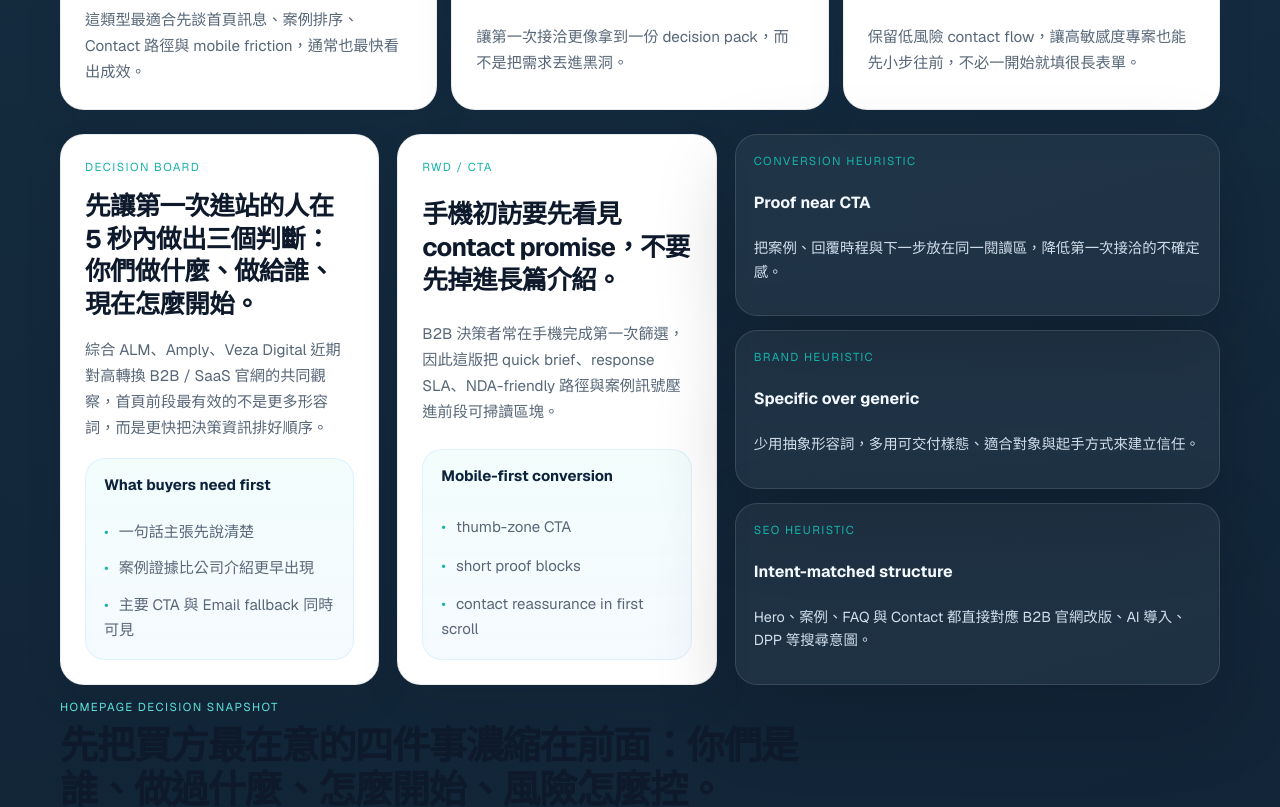
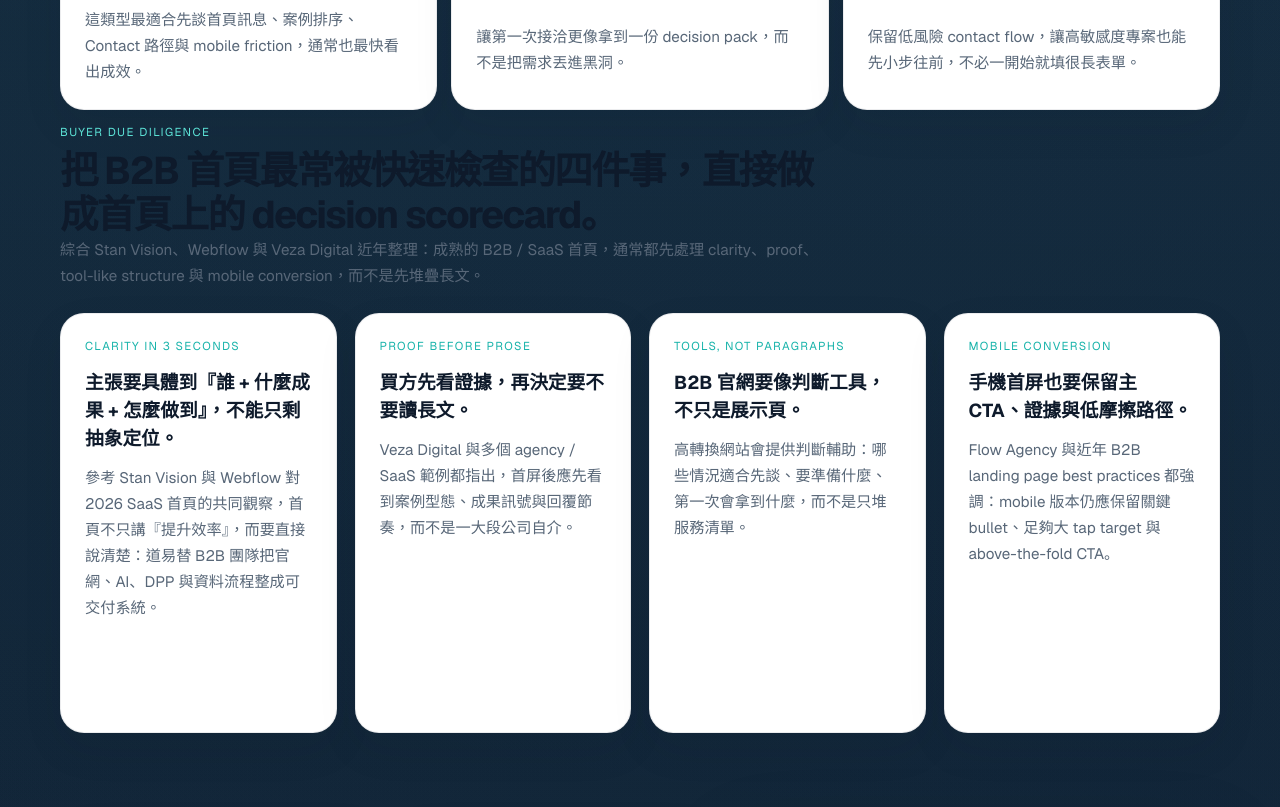
Before and after one commit to yangyen1977-wq/daoyi-website-2026, a Next.js app: page / in a window 1280 px wide. Shown: the part 3240-4047 px from the top of the page. Built offline with nearby package versions, Linux system fonts and the light colour scheme.

Commit message:
Refine homepage buyer scorecard and contact intake

```diff
--- a/src/app/globals.css
+++ b/src/app/globals.css
@@ -243,6 +243,21 @@ a:hover {
   margin: 18px 0 6px;
 }
 
+.homepage-scorecard-grid {
+  align-items: stretch;
+}
+
+.homepage-scorecard-card {
+  display: flex;
+  flex-direction: column;
+  gap: 14px;
+}
+
+.homepage-scorecard-card strong {
+  color: #ffffff;
+  margin-top: auto;
+}
+
 .hero-inline-proof-card {
   border: 1px solid rgba(255, 255, 255, 0.1);
   background: rgba(255, 255, 255, 0.04);
--- a/src/app/page.tsx
+++ b/src/app/page.tsx
@@ -35,6 +35,7 @@ import {
   homepageBuyerFitCards,
   homepageContactCompare,
   homepageMomentumCards,
+  homepageHeuristicScorecard,
 } from "@/lib/site";
 import { Hero } from "@/components/hero";
 import { QuickBriefForm } from "@/components/quick-brief-form";
@@ -189,6 +190,23 @@ export default function Home() {
           </div>
         </div>
       </section>
+
+      <Section
+        eyebrow="Buyer due diligence"
+        title="把 B2B 首頁最常被快速檢查的四件事，直接做成首頁上的 decision scorecard。"
+        description="綜合 Stan Vision、Webflow 與 Veza Digital 近年整理：成熟的 B2B / SaaS 首頁，通常都先處理 clarity、proof、tool-like structure 與 mobile conversion，而不是先堆疊長文。"
+      >
+        <div className="card-grid four-up homepage-scorecard-grid">
+          {homepageHeuristicScorecard.map((item) => (
+            <article key={item.title} className="feature-surface homepage-scorecard-card">
+              <span className="mini-label accent">{item.label}</span>
+              <h3>{item.title}</h3>
+              <p>{item.detail}</p>
+              <strong>{item.action}</strong>
+            </article>
+          ))}
+        </div>
+      </Section>
 
       <section className="homepage-decision-board" aria-label="首頁決策板">
         <div className="shell">
--- a/src/components/quick-brief-form.tsx
+++ b/src/components/quick-brief-form.tsx
@@ -9,6 +9,7 @@ const projectFocusOptions = [
   "知識平台 / 內容治理",
   "DPP / 永續資料",
   "案例頁 / Contact 轉換優化",
+  "先做首頁 / Contact 快速診斷",
 ];
 
 type FormState = {
@@ -43,9 +44,9 @@ export function QuickBriefForm() {
 
   return (
     <form id="quick-brief" className="quick-brief-form feature-surface" onSubmit={handleSubmit}>
-      <span className="mini-label accent">Baymard：3 欄 CTA 最少阻力</span>
+      <span className="mini-label accent">Low-friction intake / 3 欄先開始</span>
       <h3>快速丟出專案重點</h3>
-      <p>這裡只問姓名、公司與本次焦點，讓第一次聯絡維持低摩擦。若你要談品牌官網、案例頁強化、AI 導入或 DPP，這份 brief 都能直接開始。</p>
+      <p>這裡只問姓名、公司與本次焦點，讓第一次聯絡維持低摩擦。若你要談品牌官網、案例頁強化、AI 導入、DPP，或只是先想做一輪首頁 / Contact 診斷，這份 brief 都能直接開始。</p>
 
       <label className="form-field">
         <span>姓名</span>
--- a/src/lib/site.ts
+++ b/src/lib/site.ts
@@ -2,7 +2,7 @@ export const siteConfig = {
   name: "道易科技 DaoYi Technology",
   shortName: "DaoYi Technology",
   description:
-    "道易科技協助 B2B 品牌、製造業與研究型組織規劃官網改版、AI 導入、知識平台與數位產品護照 DPP，將複雜資料與流程整理成可運作、可維運、可成長的數位成果。",
+    "道易科技協助 B2B 品牌、製造業與研究型組織規劃官網改版、AI 導入、知識平台與數位產品護照 DPP，將複雜資料、案例證據與流程整理成可運作、可維運、可成長的數位成果。",
   url: "https://yangyen1977-wq.github.io/daoyi-website-2026",
   email: "hello@daoyidh.com",
   phone: "+886-6-000-0000",
@@ -1274,25 +1274,25 @@ export const homepageHeuristicScorecard = [
   {
     label: "Clarity in 3 seconds",
     title: "主張要具體到『誰 + 什麼成果 + 怎麼做到』，不能只剩抽象定位。",
-    detail: "參考 Powered by Search 的 product-page 框架，首頁不只講『提升效率』，而要直接說清楚：道易替 B2B 團隊把官網、AI、DPP 與資料流程整成可交付系統。",
+    detail: "參考 Stan Vision 與 Webflow 對 2026 SaaS 首頁的共同觀察，首頁不只講『提升效率』，而要直接說清楚：道易替 B2B 團隊把官網、AI、DPP 與資料流程整成可交付系統。",
     action: "這版已把 target buyer 與交付樣態拉到 hero、品牌摘要與 decision path。",
   },
   {
     label: "Proof before prose",
     title: "買方先看證據，再決定要不要讀長文。",
-    detail: "參考 Veza / Axon 的 2026 觀察，首屏後應先看到案例型態、成果訊號與回覆節奏，而不是一大段公司自介。",
+    detail: "Veza Digital 與多個 agency / SaaS 範例都指出，首屏後應先看到案例型態、成果訊號與回覆節奏，而不是一大段公司自介。",
     action: "首頁前段持續把 proof ledger、案例快照與 response SLA 擺在 CTA 周邊。",
   },
   {
     label: "Tools, not paragraphs",
     title: "B2B 官網要像判斷工具，不只是展示頁。",
-    detail: "Axon Garside 強調 2026 的高效網站要提供判斷輔助：哪些情況適合先談、要準備什麼、第一次會拿到什麼。",
+    detail: "高轉換網站會提供判斷輔助：哪些情況適合先談、要準備什麼、第一次會拿到什麼，而不是只堆服務清單。",
     action: "這版加入 decision cards、meeting prep、engagement packages 與 quick brief 路徑。",
   },
   {
     label: "Mobile conversion",
     title: "手機首屏也要保留主 CTA、證據與低摩擦路徑。",
-    detail: "Powered by Search 提到 mobile 版本仍應保留關鍵 bullet 與 CTA above the fold，減少來回滑動成本。",
+    detail: "Flow Agency 與近年 B2B landing page best practices 都強調：mobile 版本仍應保留關鍵 bullet、足夠大 tap target 與 above-the-fold CTA。",
     action: "沿用 sticky CTA、3 欄 brief、thumb-zone 導覽與 contact fast facts。",
   },
 ];
```
